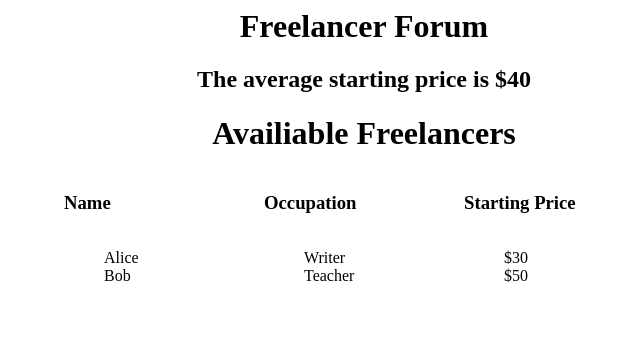
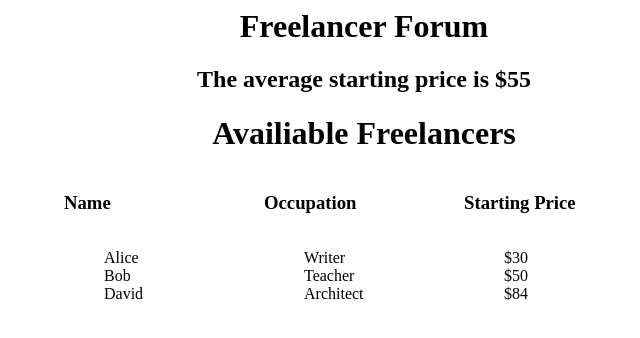
Before and after one commit to Suuu91/FreelancerForum, a plain HTML site: page index.html in a window 1280 px wide. Shown: the whole page, without its empty margins (276-916 px from the left). Drawn offline with Linux system fonts and the light colour scheme.

Commit message:
add functionality

```diff
--- a/index.html
+++ b/index.html
@@ -1,7 +1,7 @@
 <html>
   <head>
     <title>Freelancer Forum</title>
-    <link rel="stylesheet" href="./index.css">
+    <link rel="stylesheet" href="./style.css">
     <script src="./index.js" defer></script>
   </head>
 
@@ -17,7 +17,7 @@
      <main>
       <section>
         <h3>Name</h3>
-        <ul>
+        <ul id="names">
          <li>Alice</li>
          <li>Bob</li>
        </ul>
@@ -25,7 +25,7 @@
 
       <section>
         <h3>Occupation</h3>
-        <ul>
+        <ul id="occupations">
           <li>Writer</li>
          <li>Teacher</li>
         </ul>
@@ -33,7 +33,7 @@
 
       <section>
        <h3>Starting Price</h3>
-       <ul>
+       <ul id="prices">
           <li>$30</li>
           <li>$50</li>
        </ul>
--- a/index.js
+++ b/index.js
@@ -0,0 +1,35 @@
+const names = [`Alice`, `Jacob`,`David`,`Emily`,`Irene`,`Alex`,`Kelly`]
+setInterval(() => {
+  const ul = document.querySelector(`#names`)
+  const li = document.createElement(`li`)
+  const index = Math.floor(Math.random()*names.length)
+  li.innerText = names[index]
+  ul.append(li)
+}, 3000)
+
+const occupations = [`Writer`,`Pharmacist`,`Teacher`,`Engineer`,`Doctor`,`Architect`,`Web Developer`]
+setInterval(() => {
+  const ul = document.querySelector(`#occupations`)
+  const li = document.createElement(`li`)
+  const index = Math.floor(Math.random()*occupations.length)
+  li.innerText = occupations[index]
+  ul.append(li)
+}, 3000)
+
+const priceArray = [30,50]
+setInterval(() => {
+  const ul = document.querySelector(`#prices`)
+  const li = document.createElement(`li`)
+  const wage = Math.ceil(Math.random()*100)
+  li.innerText = `$${wage}`
+  priceArray.push(wage)
+  ul.append(li)
+}, 3000);
+
+setInterval(() => {
+  const h2 = document.querySelector(`h2`)
+  const averageSalary = Math.ceil(priceArray.reduce((acc,wage) => {
+  return acc + wage
+  },0) / priceArray.length)
+  h2.innerText = `The average starting price is $${averageSalary}`
+},3000)
```
Also changed, not shown: style.css (renamed from index.css).
